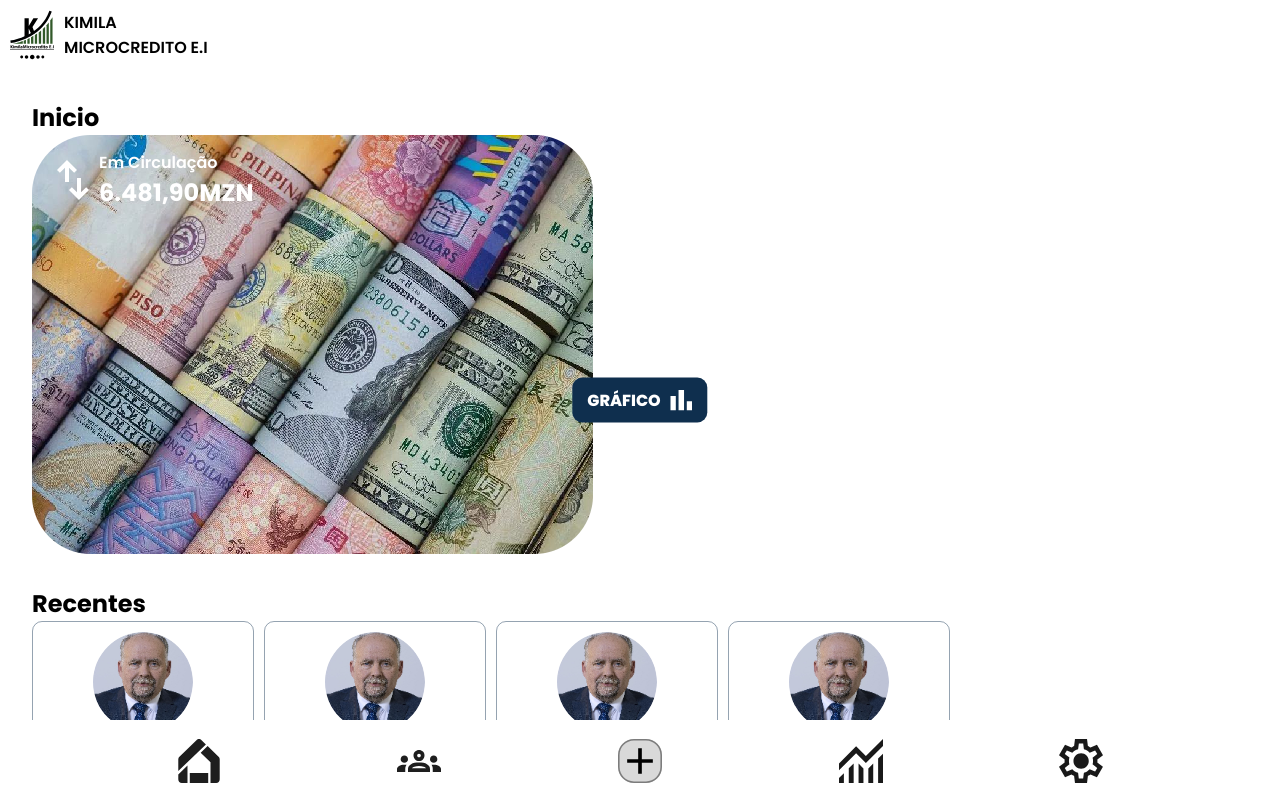
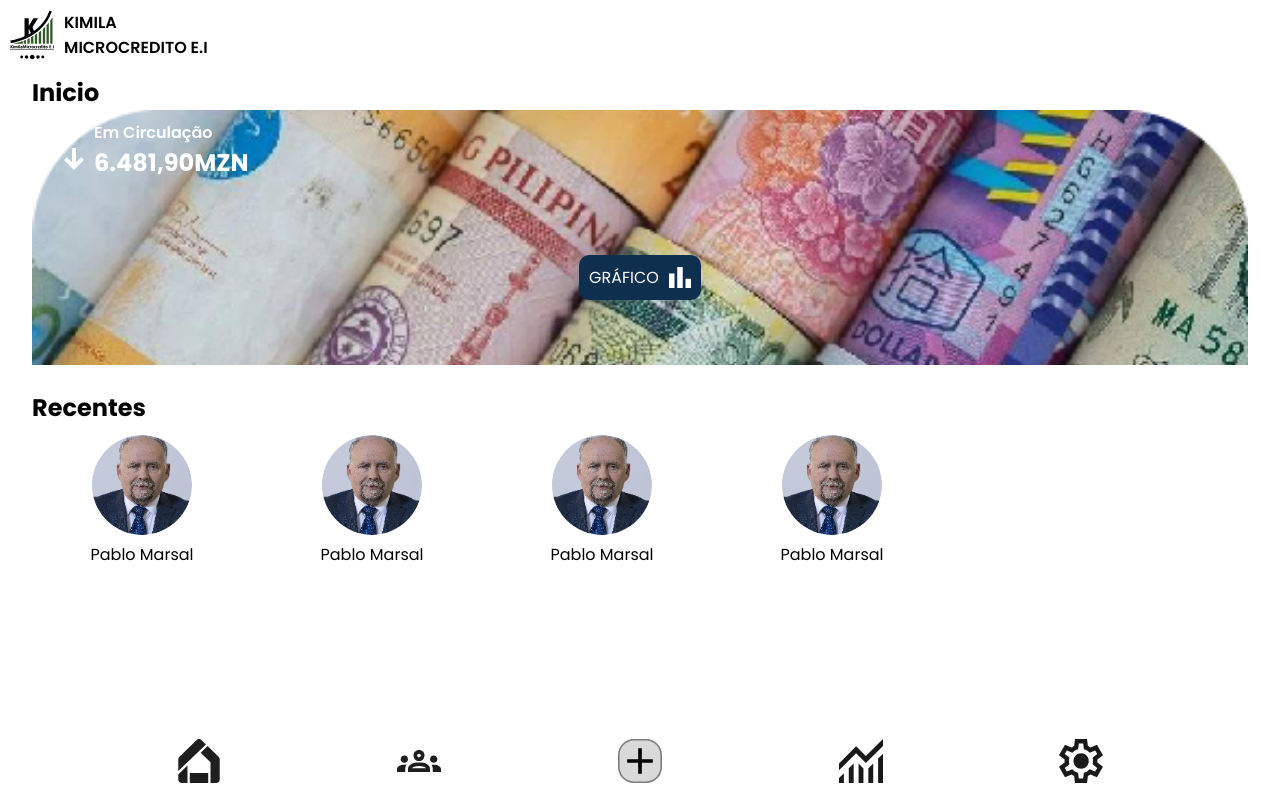
Before and after one commit to GersonPie/kimilamicrocreditoE.I, a React (Vite) app: page / in a window 1280 px wide. Built offline with nearby package versions, Linux system fonts and the light colour scheme.

Commit message:
add: clients page

```diff
--- a/src/App.jsx
+++ b/src/App.jsx
@@ -4,32 +4,56 @@ import { StartPage } from "./pages/start_page";
 import Clients_page from "./pages/Clients_page";
 import { Topbar } from "./componets/Topbar";
 import { NavBar } from "./componets/NavBar";
+import { Add_Clients } from "./pages/Add_Clients";
 export const AppContext = createContext();
 function App() {
   const [currentPage, setCurrentPage] = useState(<StartPage />);
   const [animation, setAnimation] = useState("");
+  const [isLoading, setIsLoading] = useState(false);
 
   const go_to_page =(pagename)=>{
     let newCurrentPage = <StartPage/>;
+
     if(pagename == "boot")newCurrentPage =<StartPage/>
     else if(pagename == "home") newCurrentPage = <><Topbar/><Home_Page/><NavBar/></>
     else if(pagename == "clients") newCurrentPage = <><Topbar/><Clients_page/><NavBar/></>
     else newCurrentPage = <StartPage />
 
+
+    if(currentPage == newCurrentPage)return;
+    else{
     setAnimation("fadeaway")
+    setIsLoading(true)
+    setTimeout(()=>{
+      setCurrentPage(newCurrentPage)
+    },200)
     setTimeout(() => {
+      setAnimation("start_logo_appear")
+      setIsLoading(false)
 
-        setCurrentPage(newCurrentPage)
-    }, 200);
-
+    }
+    ,300);
+    }
+  }
+  const loader = {
+    isLoading,
+    setIsLoading
   }
 
   return (
-    <div className={"app " + animation}>
-      <AppContext.Provider value={{go_to_page}}>
+    <div className="app">
+      <AppContext.Provider value={{go_to_page, loader}}>
+        {isLoading && <div className="loader">
+          <div className="loading-effect"></div>
+          </div>}
 
-        {currentPage}
+      <div className={"appwrapper " + animation}>
 
+
+      {currentPage}
+
+
+      </div>
       </AppContext.Provider>
 
     </div>
--- /dev/null
+++ b/src/componets/ClientsEach.jsx
@@ -0,0 +1,27 @@
+import React from 'react'
+import { assets } from '../assets/assets'
+
+export const ClientsEach = (props) => {
+  return (
+
+    <div className="clients-each">
+        <img className='avatar' src={props.avatar} alt="username" />
+        <div className="client-details">
+            <h3>Nelson Marsal</h3>
+            <div className="client-details-values">
+                <div className="client-details-loan-amount">
+                    <img src={assets.wallet} alt="wallet" className='dollar-icon'/>
+                    100.00MZN
+                </div>
+                <div className="separator">|</div>
+                <div className="client-details-loan-amount">
+                    <img src={assets.dollar} alt="wallet" className='dollar-icon' />
+                    30.00MZN
+                </div>
+                <div className="loan-state-dot"></div>
+            </div>
+        </div>
+    </div>
+
+  )
+}
--- a/src/componets/NavBar.jsx
+++ b/src/componets/NavBar.jsx
@@ -10,7 +10,7 @@ export const NavBar = () => {
         <div className="navbar-each-icon-wrapper">
             <img src={assets.icon_home} onClick={
                 ()=>{
-                    go_to_page("boot")
+                    go_to_page("home")
                 }
             } alt="" />
         </div>
--- a/src/componets/Topbar.jsx
+++ b/src/componets/Topbar.jsx
@@ -8,6 +8,7 @@ export const Topbar = () => {
             <img src={assets.logo_start}/>
             <p>KIMILA <br />MICROCREDITO E.I</p>
         </div>
+
     </div>
   )
 }
--- a/src/index.css
+++ b/src/index.css
@@ -4,6 +4,7 @@
   margin: 0px;
   font-family: Poppins;
 }
+/*START PAGE*/
 .startPage{
   display: flex;
   flex-direction: column;
@@ -27,15 +28,15 @@
   border-left: 5px solid rgb(0,0,0,0);
   border-radius: 50px;
   padding: 10px;
-  animation: loading-spin 2s infinite linear;
+  animation: loading-spin .5s infinite linear;
 }
 .loading-text{
   font-weight: 600;
 }
 .fadeaway{
-  animation: fade-away .2s linear;
+  animation: fade-away .3s ease-in-out;
 }
-
+/*APP COMPONETS*/
 .navbar{
   display: flex;
   justify-content: space-evenly;
@@ -58,10 +59,17 @@
   padding: 10px;
   position: fixed;
   width: 100vw;
+  align-items: center;
   background-color: white;
-
   z-index: 5;
 }
+.loader{
+  position: fixed;
+  right: 30px;
+  top: 10px;
+  z-index: 100;
+}
+
 .topbar-wrapper{
   display: flex;
   font-weight: 600;
@@ -72,23 +80,26 @@
 
   }
 }
+
 .main-container{
   margin: auto;
-  margin-top: 100px;
+  margin-top: 75px;
   width: 95vw;
-  height: calc(100vh - 180px);
+  height: calc(100vh - 140px);
   overflow-y: scroll;
 
 }
+
+/*HOME PAGE*/
 .home-main-image{
   width: 100%;
 
 }
 .image-info{
   display: flex;
-  position: absolute;
-  padding: 15px;
   color: white;
+  padding: 10px 10px;
+  align-self: start;
   & p{
     font-weight: 600;
   };
@@ -98,21 +109,28 @@
   }
 }
 .home-main-image-wrapper{
-  width: fit-content;
+  width: 100%;
+  height: 255px;
+  background: url(./assets/home-page-money.png);
+  background-size: cover;
+  background-repeat:no-repeat;
+  background-position: ;
+  display: flex;
+  flex-direction: column;
+
+
 }
 .image-info-center-button{
-  display: flex;
-  align-items: center;
-  gap: 10px;
-  font-weight: 800;
-  color: white;
-  position: absolute;
-  top: 50%;
-  left: 50%;
-  transform: translate(-50%, -50%);
-  background-color: #0f2f4eff;
-  padding: 10px 15px;
-  border-radius: 10px;
+    align-self: start;
+    color: white;
+    display: flex;
+    margin: auto;
+    gap: 10px;
+    border-radius: 10px;
+    align-items: center;
+    background-color: rgb(15, 47, 78);
+
+    padding: 10px;
 
   & img{
     width: 22px;
@@ -122,8 +140,6 @@
 }
 
 .recentposts{
-  scroll-behavior: smooth;
-  overflow-x:visible;
   width: 100%;
   display: flex;
   flex-direction: column;
@@ -150,6 +166,44 @@
   align-items: center;
   min-width: 120px;
   padding: 10px;
-  border: 1px solid rgba(15, 47, 78, 0.438);
   border-radius: 10px;
 }
+
+/*CLIENTS PAGE*/
+.clients-top {
+  display: flex;
+  justify-content: space-between;
+  margin-bottom: 20px;
+  align-items: center;
+}
+.clients-body{
+  display: flex;
+  flex-direction: column;
+  gap: 15px;
+}
+.clients-each{
+  display: flex;
+  gap: 10px;
+  align-items: center;
+
+
+  & .client-details{
+    display: flex;
+    flex-direction: column;
+    gap: 10px;
+
+    & .client-details-values{
+      color: #325a2aff;
+      display: flex;
+      gap: 10px;
+      font-size: small;
+    }
+  }
+  & .avatar{
+    width: 70px;
+    height: 100%;
+  }
+  & .dollar-icon{
+    padding: 0 5px;
+  }
+}
--- /dev/null
+++ b/src/pages/Add_Clients.jsx
@@ -0,0 +1,7 @@
+import React from 'react'
+
+export const Add_Clients = () => {
+  return (
+    <div className='main-container'>Add_Clients</div>
+  )
+}
--- a/src/pages/Clients_page.jsx
+++ b/src/pages/Clients_page.jsx
@@ -1,9 +1,21 @@
 import React from 'react'
+import { assets } from '../assets/assets'
+import { ClientsEach } from '../componets/ClientsEach'
 
 const Clients_page = () => {
   return (
-    <div className="clients">
-      <p>car</p>
+    <div className="main-container clients">
+      <div className="clients-top">
+        <h2>Clientes</h2>
+        <img src={assets.az}/>
+      </div>
+
+      <div className="clients-body">
+      <ClientsEach avatar={assets.avatar} />
+      <ClientsEach avatar={assets.avatar} />
+      <ClientsEach avatar={assets.avatar} />
+      <ClientsEach avatar={assets.avatar} />
+      </div>
     </div>
   )
 }
--- a/src/pages/Home_Page.jsx
+++ b/src/pages/Home_Page.jsx
@@ -22,8 +22,8 @@ const Home_Page = () => {
           </div>
           <div className="image-info-center-button">
               <p>GRÁFICO</p><img src={assets.icon_graph2} alt="" />
-            </div>
-          <img className='home-main-image' src={assets.money_img} alt="" />
+          </div>
+
 
         </div>
 
--- a/src/styles/animations.css
+++ b/src/styles/animations.css
@@ -19,13 +19,12 @@
 }
 
 @keyframes fade-away {
-    from{
-        opacity: 1;
-        scale:1
+    0%{
+        opacity: 0.4;
     }
-    to{
+
+
+    100%{
         opacity: 0;
-        scale: 1.4;
-        display: none;
     }
 }
```
Also changed, not shown: src/assets/assets.js (+7 -2 lines), src/assets/icons/dollar.svg (added), src/assets/icons/wallet.svg (added).
